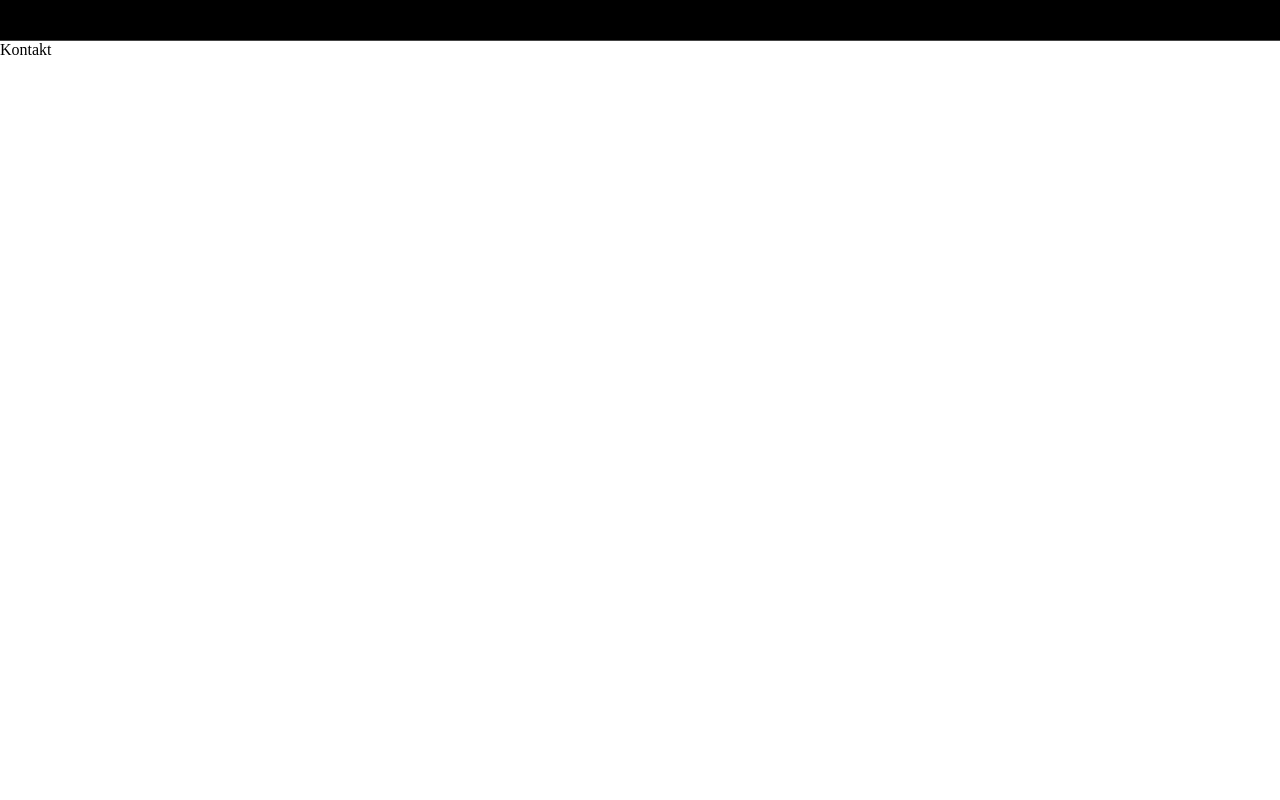
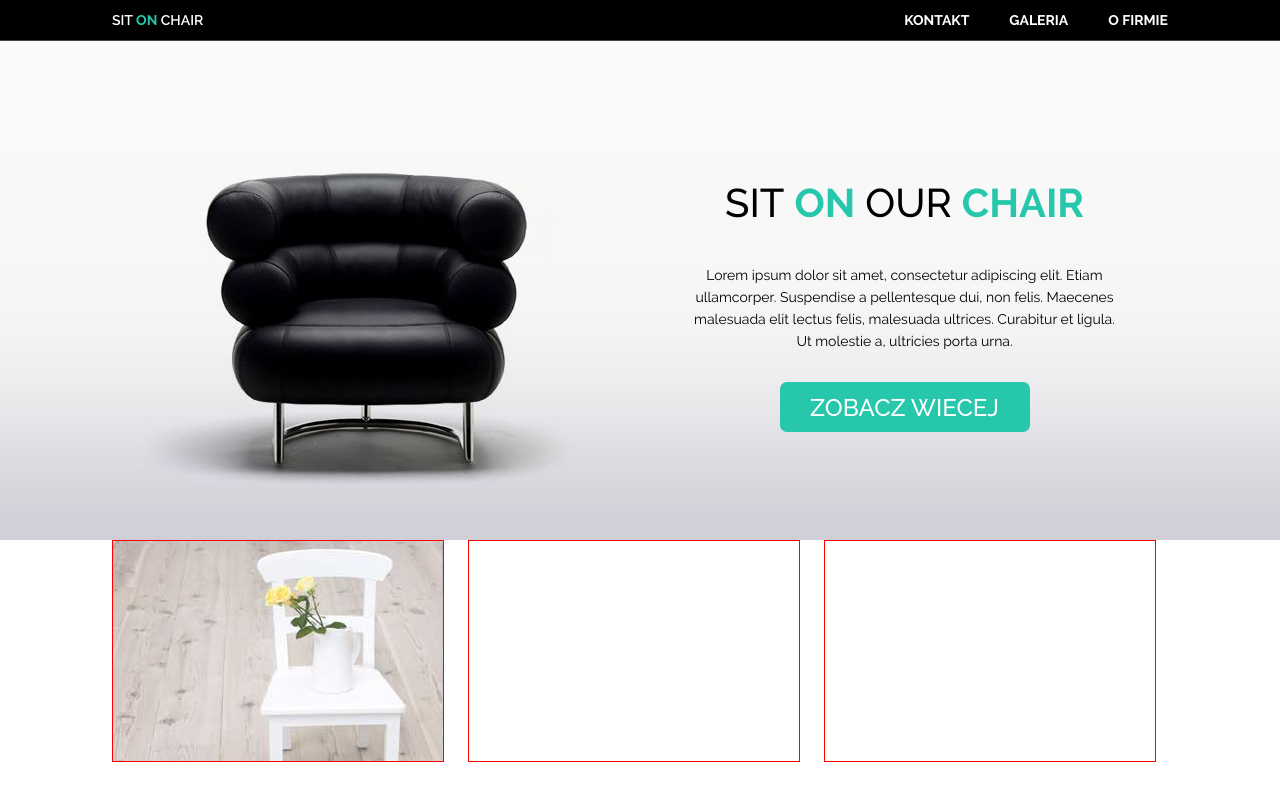
Before and after one commit to ArturKy/SitOnChair, a plain HTML site: page index.html in a window 1280 px wide. Drawn offline with Linux system fonts and the light colour scheme.

Commit message:
7h pracy koniec dnia

```diff
--- a/index.html
+++ b/index.html
@@ -23,7 +23,30 @@
         </div>
     </header>
 
+    <div class="jumbotron">
+        <div class="max_width">
+            <div class="right_jumbo">
+                <h1><span>Sit</span> <span>on</span> <span>our</span> <span>chair</span></h1>
+                <p>Lorem ipsum dolor sit amet, consectetur adipiscing elit. Etiam ullamcorper. Suspendise a pellentesque dui, non felis. Maecenes malesuada elit lectus felis, malesuada ultrices. Curabitur et ligula. Ut molestie a, ultricies porta urna.</p>
+                <div>
+                    <p>zobacz wiecej</p>
+                </div>
+            </div>
+        </div>
+    </div>
 
+    <div class="max_width">
+        <div class="top_graphics" id="clair">
+
+        </div>
+        <div class="top_graphics" id="margarita">
+
+        </div>
+        <div class="top_graphics" id="inputs">
+
+        </div>
+
+    </div>
 
 
 
--- a/main.css
+++ b/main.css
@@ -7,9 +7,91 @@ header {
 }
 .header {
     max-width: 1056px;
-    font-family: ;
+    text-transform: uppercase;
+    color: white;
+    margin: auto;
+}
+.header p, .header li {
+    display: inline;
+    padding-top: 13px;
 }
 #logo p {
-    font-size: 10px;
+    font-family: ralewaysemibold, sans-serif, Arial;
+    font-size: 14px;
+    float: left;
+}
+#logo span {
+    font-family: ralewaybold, sans-serif, Arial;
+    color: rgb(39,199,171);
+}
+.header li {
+    font-size: 14px;
+    float: right;
+    padding-left: 40px;
+    font-family: ralewaybold, sans-serif, Arial;
+}
+.jumbotron {
+    background-image: url("graphics/jumbotron.jpg");
+    overflow-x: hidden;
+    overflow-y: visible;
+    height: 499px;
+    background-position: center;
+}
+.max_width {
+    margin: 0 auto;
+    width: 1056px;
+}
+.right_jumbo {
+    width: 435px;
+    height: 499px;
+    padding: 0 116px 0 575px;
+    text-align: center;
+}
+.right_jumbo * {
+    vertical-align: middle;
+}
+.right_jumbo h1 {
+    font-size: 40px;
+    font-family: ralewaymedium, sans-serif, Arial;
+    padding-bottom: 40px;
+    padding-top: 140px;
     text-transform: uppercase;
 }
+.right_jumbo span:nth-child(2), .right_jumbo span:nth-child(4) {
+    font-family: ralewaybold, sans-serif, Arial;
+    color: rgb(39,199,171);
+}
+.right_jumbo p {
+    font-family: ralewayregular, sans-serif, Arial;
+    font-size: 14px;
+    line-height: 22px;
+}
+.right_jumbo div {
+    width: 250px;
+    height: 50px;
+    border-radius: 7px;
+    background-color: rgb(39, 199, 171);
+    margin: 0 auto;
+    margin-top: 30px;
+}
+.right_jumbo div p {
+    text-transform: uppercase;
+    text-align: auto;
+    padding-top: 15px;
+    font-family: ralewaymedium, sans-serif, Arial;
+    font-size: 24px;
+    color: white;
+}
+.top_graphics {
+    height: 220px;
+    width: 330px;
+    display: inline-block;
+   border: 1px red solid;
+}
+#clair {
+    background-image: url("graphics/box1_img.jpg");
+
+}
+#margarita {
+    margin: 0 20px 0 20px;
+}
```
